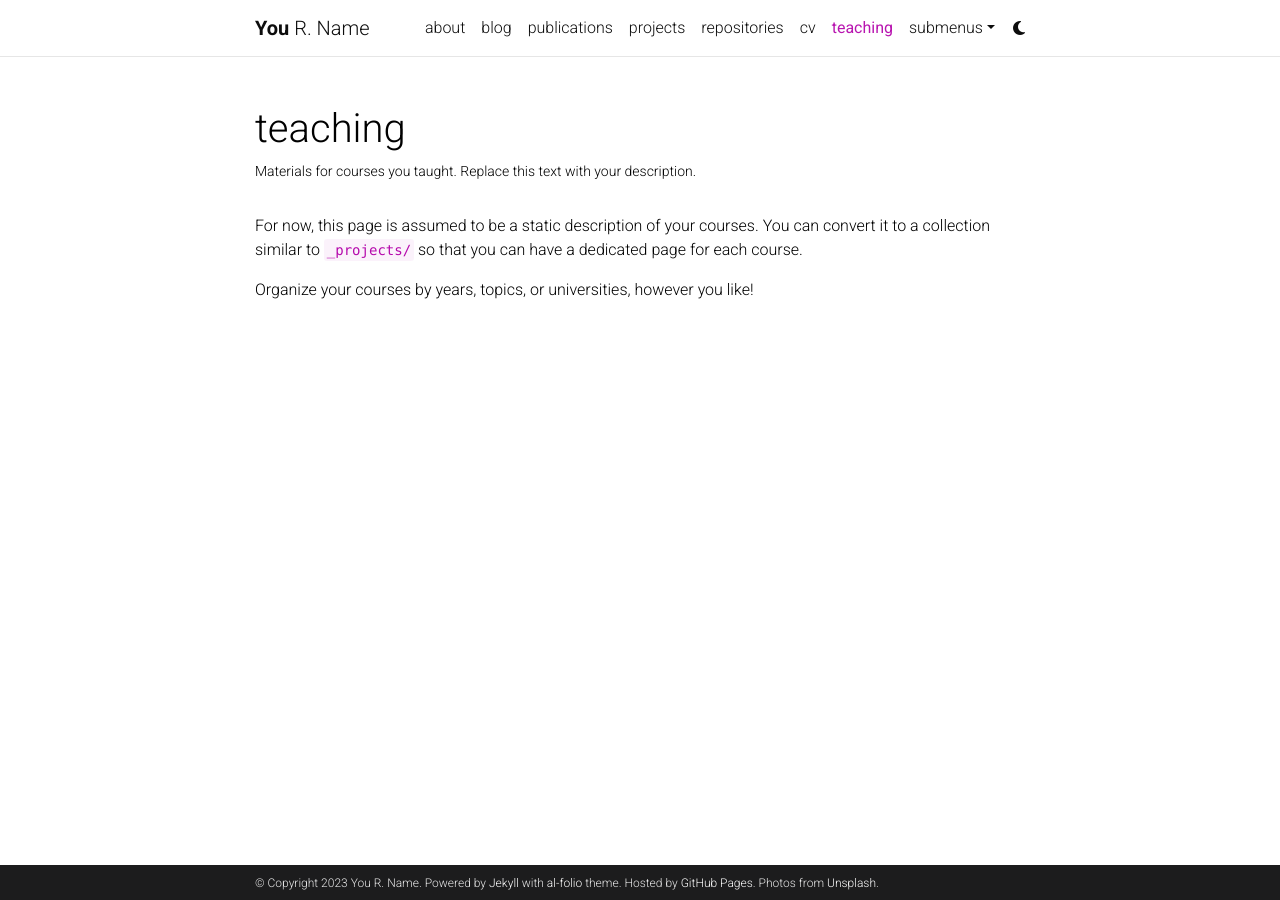
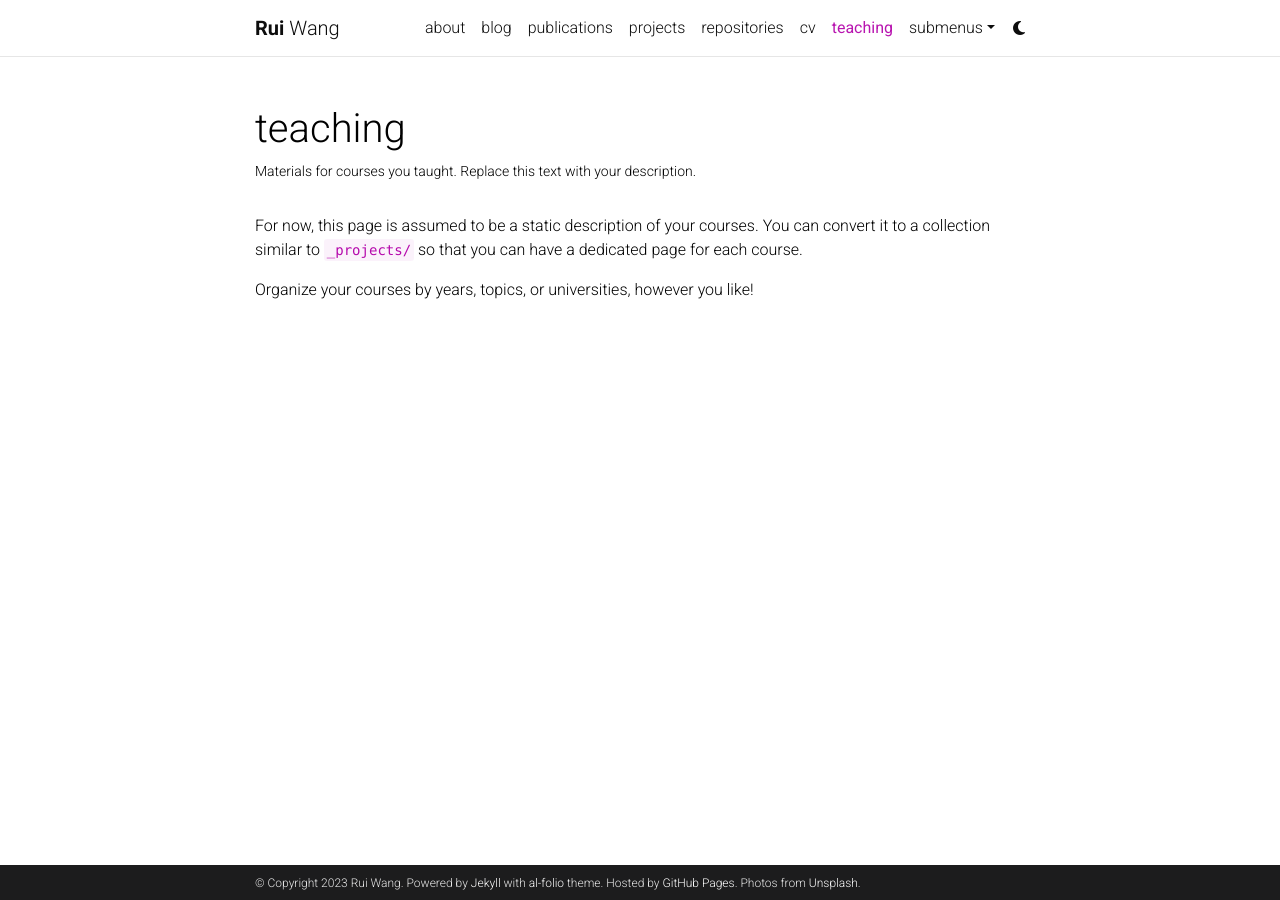
Before and after one commit to wangrui24/wangrui, a Jekyll site: the page built from _pages/teaching.md, in a window 1280 px wide. Built offline with Jekyll 4.4.1, drawn with Linux system fonts in a browser that asks for light colours; comment, search, counter and statistics services are not loaded; a style sheet for code colours, icons or effects is not loaded.

Commit message:
_config.yml

```diff
--- a/_config.yml
+++ b/_config.yml
@@ -3,9 +3,9 @@
 # -----------------------------------------------------------------------------
 
 title: blank # the website title (if blank, full name will be used instead)
-first_name: You
-middle_name: R.
-last_name: Name
+first_name: Rui
+middle_name:
+last_name: Wang
 email: you@example.com
 description: > # the ">" symbol means to ignore newlines until "footer_text:"
   A simple, whitespace theme for academics. Based on [*folio](https://github.com/bogoli/-folio) design.
@@ -18,8 +18,8 @@
 lang: en # the language of your site (for example: en, fr, cn, ru, etc.)
 icon: ⚛️  # the emoji used as the favicon (alternatively, provide image name in /assets/img/)
 
-url: https://alshedivat.github.io # the base hostname & protocol for your site
-baseurl: /al-folio # the subpath of your site, e.g. /blog/
+url: https://wangrui24.github.io # the base hostname & protocol for your site
+baseurl:
 last_updated: false # set to true if you want to display last updated in the footer
 impressum_path:  # set to path to include impressum link in the footer, use the same path as permalink in a page, helps to conform with EU GDPR
 
```
